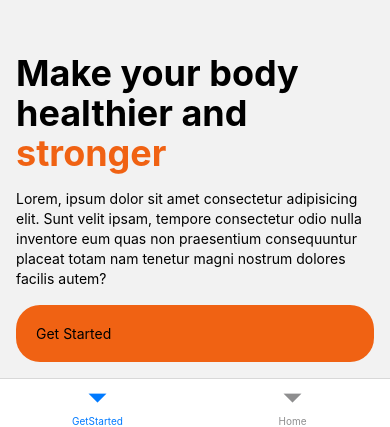
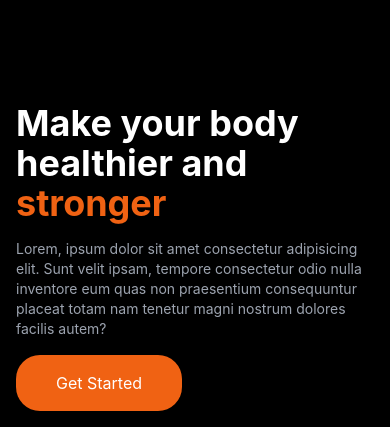
Before and after one commit to Unjokerino/GymPalDev, a React Native app: screen /GetStarted in a window 390 px wide. Shown: the part 417-844 px from the top of the page. Built offline with nearby package versions, Linux system fonts and the light colour scheme.

Commit message:
fix: tailwind colors use, remove unused constants

```diff
--- a/constants/colors.ts
+++ /dev/null
@@ -1,3 +0,0 @@
-export const colors = {
-  primary: 'rgba(240, 98, 19, 1)',
-};
--- a/src/navigation/BottomTabNavigator.tsx
+++ b/src/navigation/BottomTabNavigator.tsx
@@ -3,7 +3,6 @@ import React from 'react';
 import { createBottomTabNavigator } from '@react-navigation/bottom-tabs';
 
 import { EmptyPage } from '../screens';
-import { GetStartedScreen } from '../screens';
 
 import { rootScreens } from './types';
 
@@ -12,13 +11,6 @@ const Tab = createBottomTabNavigator();
 const BottomTabNavigator = () => {
   return (
     <Tab.Navigator>
-      <Tab.Screen
-        options={{
-          headerShown: false,
-        }}
-        name={rootScreens.GetStarted}
-        component={GetStartedScreen}
-      />
       <Tab.Screen name={rootScreens.Home} component={EmptyPage} />
     </Tab.Navigator>
   );
--- a/src/navigation/RootNavigator.tsx
+++ b/src/navigation/RootNavigator.tsx
@@ -8,10 +8,18 @@ import GetStartedScreen from '../screens/GetStartedScreen';
 import { RootStackParamList, rootScreens } from './types';
 
 const Stack = createNativeStackNavigator<RootStackParamList>();
+const StackInner = createNativeStackNavigator();
 
 const RootNavigator = () => {
   return (
     <Stack.Navigator>
+      <StackInner.Screen
+        options={{
+          headerShown: false,
+        }}
+        name="GetStarted"
+        component={GetStartedScreen}
+      />
       <Stack.Screen
         options={{
           headerShown: false,
--- a/src/navigation/types.ts
+++ b/src/navigation/types.ts
@@ -2,7 +2,6 @@ export enum rootScreens {
   BottomTabs = "BottomTabs",
   EmptyPage = "EmptyPage",
   Home = "Home",
-  GetStarted = "GetStarted",
 }
 
 export type RootStackParamList = {
--- a/src/screens/GetStartedScreen.tsx
+++ b/src/screens/GetStartedScreen.tsx
@@ -1,24 +1,25 @@
 import { View, Text, TouchableOpacity } from 'react-native';
-import React from "react";
+import React from 'react';
+import { useNavigation } from '@react-navigation/native';
 
 const GetStarted = () => {
+  const navigation = useNavigation();
+
   return (
-    <View className="flex-1 gap-2 justify-end p-4">
-      <View className="gap-y-4">
+    <View className="flex-1 gap-2 justify-end p-4 bg-black">
+      <View className="gap-y-4 items-start">
         <View>
-          <Text className="text-4xl font-bold text-black">Make your body healthier and</Text>
+          <Text className="text-4xl font-bold text-white">Make your body healthier and</Text>
           <Text className="text-4xl font-bold text-primary">stronger</Text>
         </View>
-        <Text className="text-sm text-gray-500">
+        <Text className="text-sm text-gray-400">
           Lorem, ipsum dolor sit amet consectetur adipisicing elit. Sunt velit ipsam, tempore
           consectetur odio nulla inventore eum quas non praesentium consequuntur placeat totam nam
           tenetur magni nostrum dolores facilis autem?
         </Text>
-        <View>
-          <TouchableOpacity className="flex-none py-5 px-5 bg-primary rounded-3xl">
-            <Text className="text-white">Get Started</Text>
-          </TouchableOpacity>
-        </View>
+        <TouchableOpacity className="flex-none py-4 px-10 bg-primary rounded-3xl">
+          <Text className="text-white text-base">Get Started</Text>
+        </TouchableOpacity>
       </View>
     </View>
   );
--- a/tailwind.config.js
+++ b/tailwind.config.js
@@ -1,9 +1,12 @@
 /** @type {import('tailwindcss').Config} */
+
 module.exports = {
   content: ["./App.{js,jsx,ts,tsx}", "./src/**/*.{js,jsx,ts,tsx}", "./src/**/**/*.{js,jsx,ts,tsx}"],
   theme: {
-    colors: {
-      'primary': 'rgba(240, 98, 19, 1)',
+    extend: {
+      colors: {
+        'primary': 'rgba(240, 98, 19, 1)',
+      },
     },
   },
   plugins: [],
```
